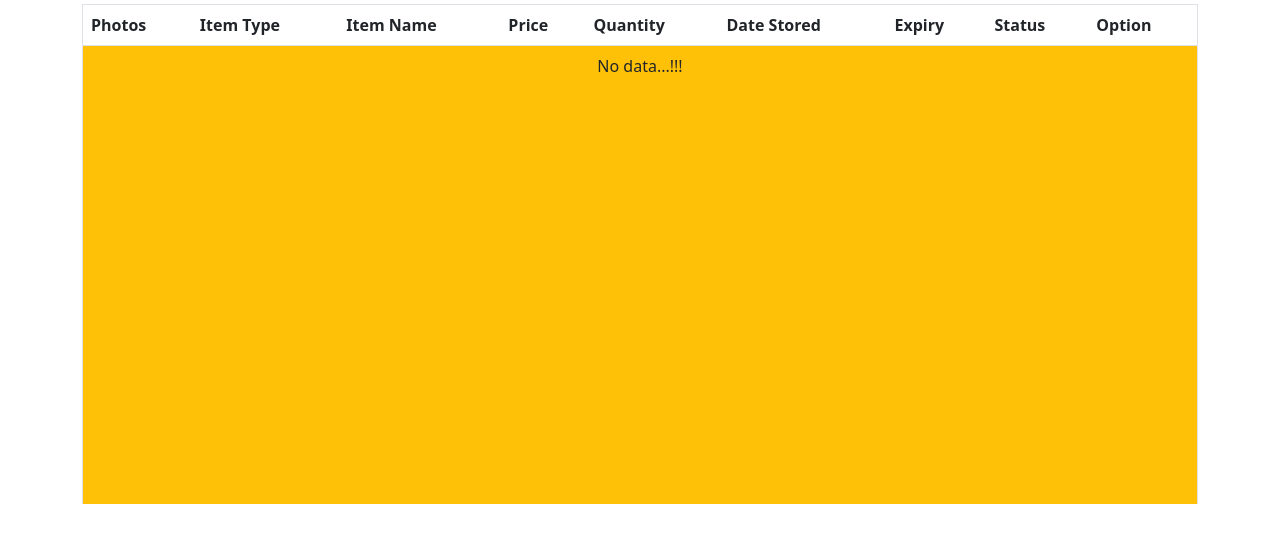
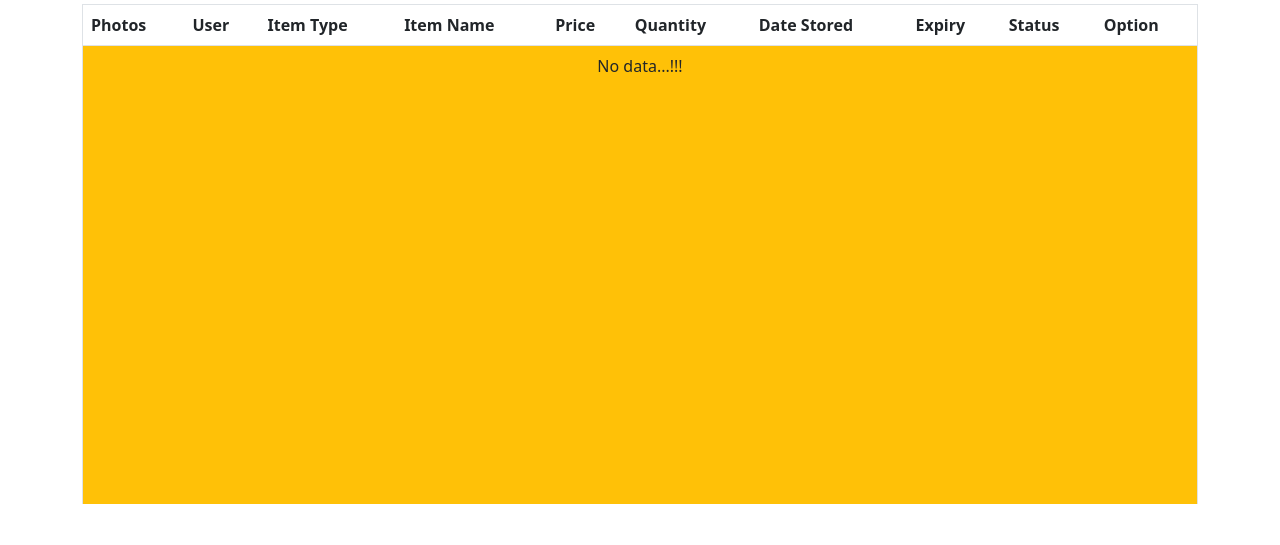
Before and after one commit to pydjangoboy/foodexpiary, a Django app: page / in a window 1280 px wide. Shown: the part 182-727 px from the top of the page. Run offline with Django 3.2, Linux system fonts and the light colour scheme; the visitor is signed in with stand-in values (Sample User, id 1); data comes from the database, SQL or seed files in the repository; data that the repository does not hold is empty; some libraries are stand-ins or nearby versions.

Commit message:
finish login user prob

```diff
--- a/app1/forms.py
+++ b/app1/forms.py
@@ -7,7 +7,7 @@ from django.contrib.auth.models import User
 class ItemForm(forms.ModelForm):
     class Meta:
         model = Item
-        fields = '__all__'
+        fields = ('food_type', 'food_title', 'photos', 'price', 'quantity', 'valid_from', 'valid_to')
 
     def __init__(self, *args, **kwargs):
         super(ItemForm, self).__init__(*args, **kwargs)
--- a/app1/models.py
+++ b/app1/models.py
@@ -1,3 +1,5 @@
+import profile
+
 from django.contrib.auth.models import User
 from django.db import models
 
@@ -18,6 +20,7 @@ class Profile(models.Model):
             output_size = (300, 300)
             img.thumbnail(output_size)
             img.save(self.image.path)
+
 
 class Item(models.Model):
     STATUS_CHOICES1 = (
--- a/app1/views.py
+++ b/app1/views.py
@@ -1,7 +1,8 @@
+from django.contrib.auth.models import User
 from django.db.models import Q
 from django.shortcuts import get_object_or_404
 from app1.forms import ItemForm
-from app1.models import Item
+from app1.models import Item, Profile
 from django.contrib import messages
 from django.contrib.auth.decorators import login_required
 from django.shortcuts import render, redirect
@@ -11,12 +12,16 @@ from .forms import SignUpForm, UserUpdateForm, ProfileUpdateForm
 # Create your views here.
 @login_required
 def list_item(request):
-    items = Item.objects.order_by('-timestamp')
-
+    items = Item.objects.filter(author=request.user.id).order_by('-timestamp')
+    # data  = Item.objects.filter(author=request.user.id)
     if request.method == 'POST':
         form = ItemForm(request.POST, request.FILES)
         if form.is_valid():
-            form.save()
+            obj = form.save(commit=False)  # Return an object without saving to the DB
+            obj.author = Profile.objects.get(
+                id=request.user.id)  # Add an author field which will contain current user's id
+            obj.save()  #
+
             messages.success(request, "Successfully Item added...!!!")
             return redirect('item_list')
     else:
@@ -31,10 +36,10 @@ def list_item(request):
 
 @login_required
 def item_update(request, pk):
-    data = get_object_or_404(Item, pk=pk)
+    data = get_object_or_404(Item, pk=pk, author=request.user.id)
     form = ItemForm(instance=data)
     if request.method == "POST":
-        form = ItemForm(request.POST, instance=data)
+        form = ItemForm(request.POST, request.FILES, instance=data)
         if form.is_valid():
             form.save()
             messages.success(request, "Successfully updated item ...!!!")
--- a/templates/home.html
+++ b/templates/home.html
@@ -72,6 +72,7 @@
             <thead>
             <tr>
                 <th scope="col">Photos</th>
+                <th scope="col">User </th>
                 <th scope="col">Item Type</th>
                 <th scope="col">Item Name</th>
                 <th scope="col">Price</th>
@@ -83,11 +84,10 @@
             </tr>
             </thead>
             <tbody class="res">
-
-
             {% for item in items %}
                 <tr>
                     <td><img src="{{ item.photos.url }}" class="img" alt=""></td>
+                    <td>{{ user.username }}</td>
                     <td>{{ item.food_type }}</td>
                     <td>{{ item.food_title }} </td>
                     <td>{{ item.price }}</td>
@@ -113,8 +113,6 @@
                     <td colspan="12" class="text-center bg-warning">No data...!!!</td>
                 </tr>
             {% endfor %}
-
-
             </tr>
 
 
@@ -122,4 +120,11 @@
         </table>
     </div>
 
+{#    <script>#}
+{#    var name = "{{ user.username }}";#}
+{#    document.getElementById("me").value#}
+{#        = name;#}
+{#    </script>#}
+
+
 {% endblock %}
```
Also changed, not shown: templates/update_item.html (+5 -2 lines), app1/migrations/0001_initial.py.
